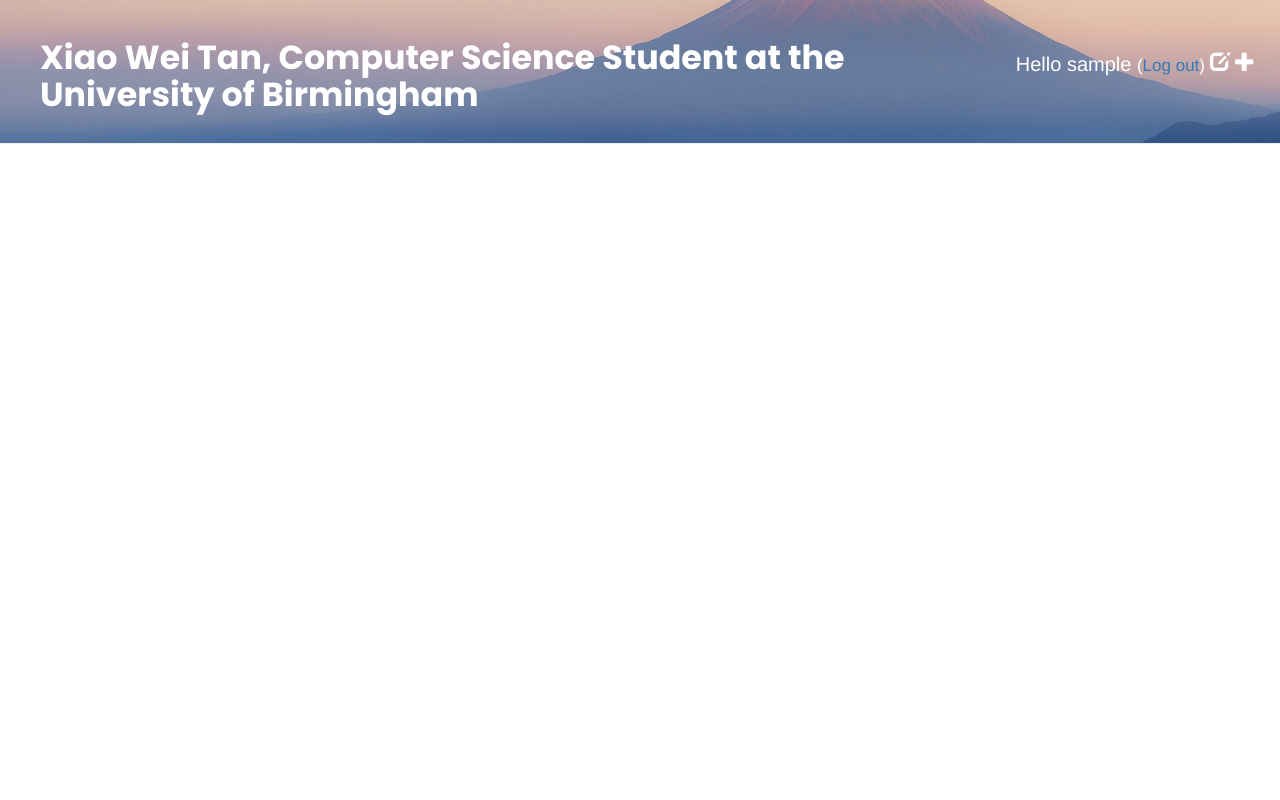
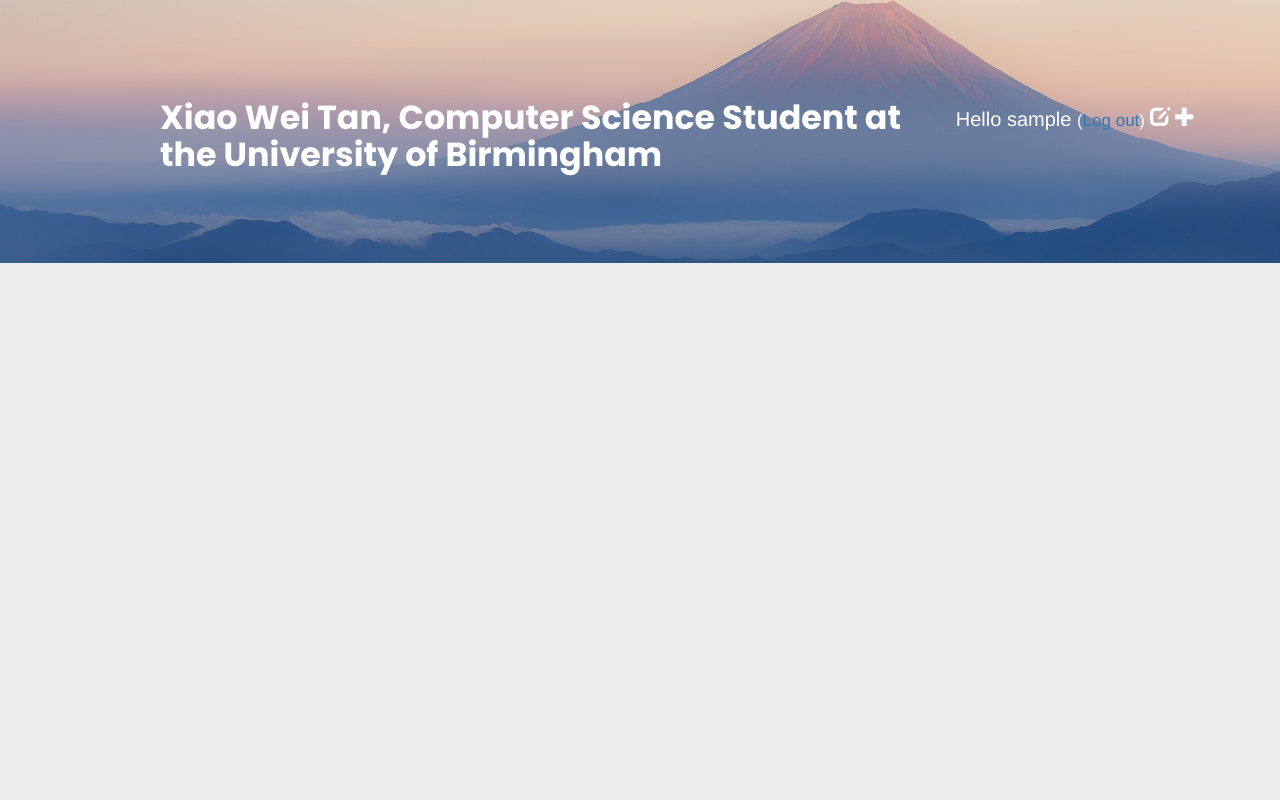
Before and after one commit to xiaoweitn/my-first-blog, a Django app: page /drafts/ in a window 1280 px wide. Run offline with Django 3.2, Linux system fonts and the light colour scheme; the visitor is signed in with stand-in values (Sample User, id 1); data that the repository does not hold is empty; some libraries are stand-ins or nearby versions.

Commit message:
Style changes

```diff
--- a/blog/static/css/blog.css
+++ b/blog/static/css/blog.css
@@ -5,7 +5,7 @@
     background: url(/static/images/hero-bg.jpg) center;
     background-size: cover;
     margin-top: 0;
-    padding: 20px 20px 20px 40px;
+    padding: 80px 80px 80px 160px;
     transition: all 0.5s;
     z-index: 997;
     position: relative;
@@ -65,7 +65,7 @@
     float: right;
     font-size: 15pt;
     margin-right: 5px;
-    margin-top: 30px;
+    margin-top: 25px;
 }
 
 .post {
@@ -79,3 +79,7 @@
 .comment {
     margin: 20px 0px 20px 20px;
 }
+
+.body {
+    background: linear-gradient(to bottom, #eeeeee 0%,#eeeeee 100%);
+}
```
